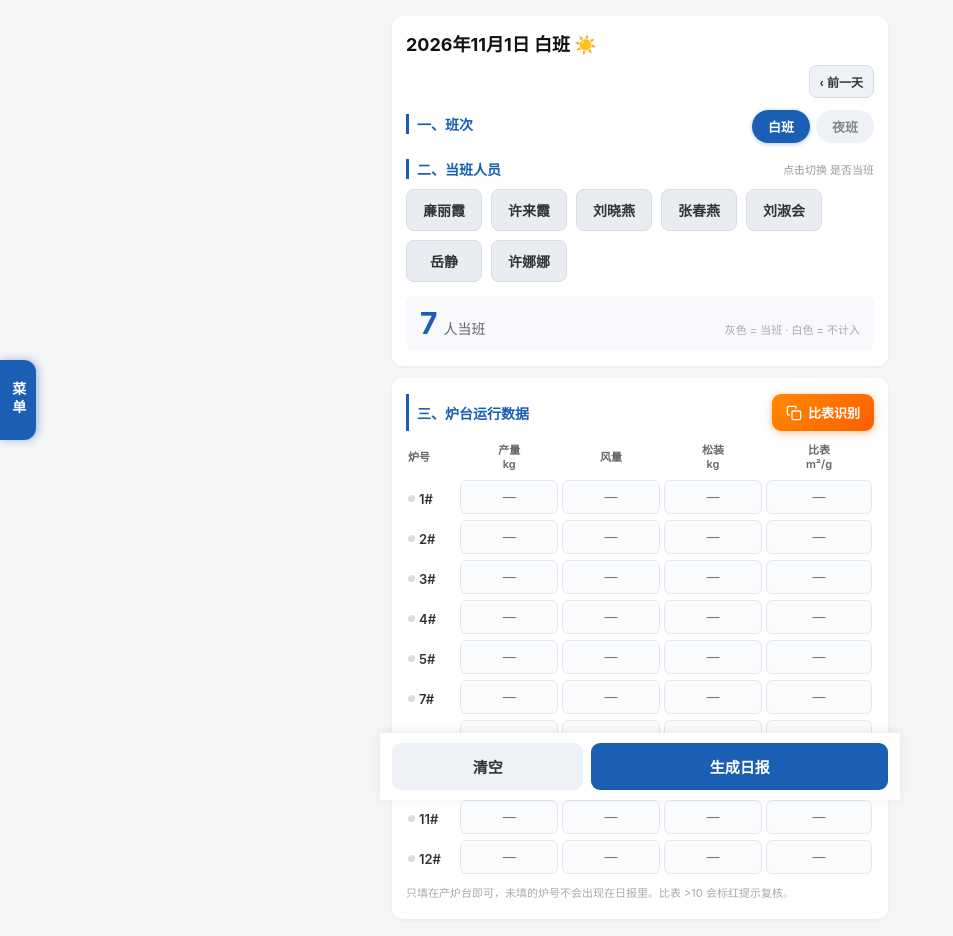
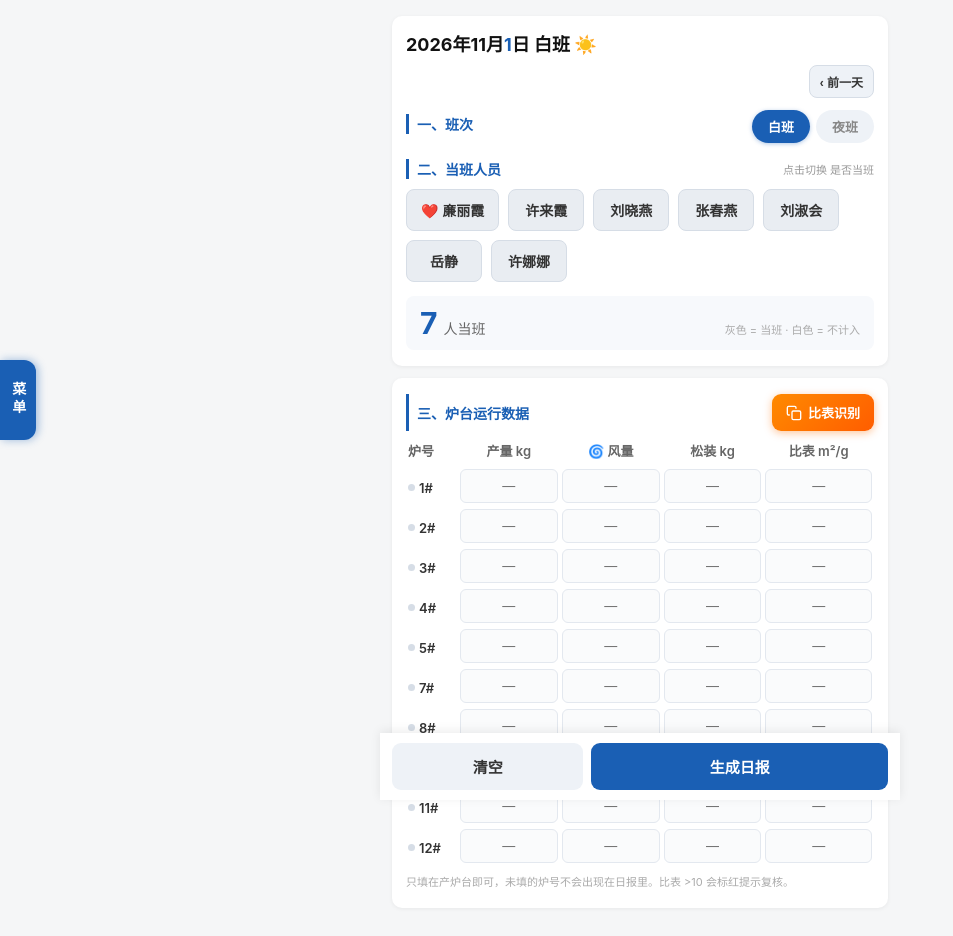
Before and after one commit to mengyun-zhang/daily-log, a plain HTML site: page index.html in a window 1280 px wide. Shown: the whole page, without its empty margins (0-953 px from the left). Drawn offline with Linux system fonts and the light colour scheme.

Commit message:
优化日报模版细节及暖心图表

```diff
--- a/index.html
+++ b/index.html
@@ -79,7 +79,7 @@ h1{font-size:18px;margin:0 0 8px;line-height:1.4;color:#111;}
 
 /* ---- 炉台录入 ---- */
 .ftable{width:100%;border-collapse:collapse;}
-.ftable th{font-size:11px;color:#666;font-weight:600;padding:0 2px 6px;text-align:center;}
+.ftable th{font-size:13px;color:#666;font-weight:600;padding:0 2px 6px;text-align:center;}
 .ftable th:first-child{text-align:left;width:52px;}
 .ftable td{padding:3px 2px;text-align:center;}
 .ftable td:first-child{text-align:left;}
@@ -206,7 +206,7 @@ h1{font-size:18px;margin:0 0 8px;line-height:1.4;color:#111;}
     <input id="camFile" type="file" accept="image/*" style="position:absolute;width:1px;height:1px;opacity:0;overflow:hidden;left:-9999px;">
     <div id="ocrStatus"></div>
     <table class="ftable">
-      <tr><th>炉号</th><th>产量<br>kg</th><th>风量</th><th>松装<br>kg</th><th>比表<br>m²/g</th></tr>
+      <tr><th>炉号</th><th>产量 kg</th><th>🌀 风量</th><th>松装 kg</th><th>比表 m²/g</th></tr>
       <tbody id="ftbody"></tbody>
     </table>
     <div class="hint">只填在产炉台即可，未填的炉号不会出现在日报里。比表 >10 会标红提示复核。</div>
@@ -512,7 +512,7 @@ function renderCrew(){
   crewBox.innerHTML='';
   CREW.forEach((n,i)=>{
     const b=document.createElement('button');
-    b.textContent=n;
+    b.textContent = n.includes('丽霞') ? ('❤️ ' + n) : n;   // 「亷丽霞」前加红色爱心
     b.onclick=()=>{sel[i]=!sel[i];b.className=sel[i]?'':'off';refreshCrew();
       STORE.set(key('crew'), sel);};
     crewBox.appendChild(b);
@@ -611,7 +611,13 @@ function validate(){
 const MOON_SVG='<svg viewBox="0 0 24 24"><path fill="#4a90d9" d="M21 12.79A9 9 0 1 1 11.21 3 7 7 0 0 0 21 12.79z"/></svg>';
 function setTitle(el,d,shiftName,team){
   el.textContent='';
-  el.appendChild(document.createTextNode(`${d.getFullYear()}年${d.getMonth()+1}月${d.getDate()}日 ${shiftName} `));
+  el.appendChild(document.createTextNode(`${d.getFullYear()}年${d.getMonth()+1}月`));
+  const dd=document.createElement('span');
+  dd.style.color='#1a5fb4';
+  dd.style.fontWeight='700';
+  dd.textContent=d.getDate();
+  el.appendChild(dd);
+  el.appendChild(document.createTextNode('日 '+shiftName+' '));
   if(shiftName==='白班'){
     el.appendChild(document.createTextNode('☀️'));
   }else{
@@ -695,11 +701,11 @@ $('#btnCopy').onclick=()=>{
   const people=CREW.filter((_,i)=>sel[i]);
   const d=cur;
   let L=`${d.getFullYear()}年${d.getMonth()+1}月${d.getDate()}日 ${shift}\n`;
-  L+=`当班人员：${people.join('、')}（共${people.length}人）\n`;
+  L+=`当班人员：${people.join('、')}（共${people.length}人）\n\n`;
   FURNACES.forEach(no=>{const r=fdata[no];if(!r)return;
     const p=[];if(r.output!==null)p.push(`产量${r.output}kg`);if(r.airflow!==null)p.push(`风量${r.airflow}`);
     if(r.density!==null)p.push(`松装${r.density}`);if(r.surface!==null)p.push(`比表${r.surface}`);
-    L+=`${no}# 炉：${p.join('，')}\n`;});
+    L+=`${no}号 炉：${p.join('，')}\n`;});
   const done=()=>{const b=$('#btnCopy');b.textContent='✓ 已复制';setTimeout(()=>b.textContent='复制文本',1500);};
   if(navigator.clipboard)navigator.clipboard.writeText(L).then(done,()=>fallback(L,done));
   else fallback(L,done);
```
